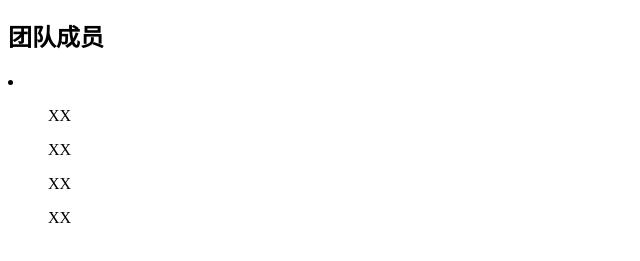
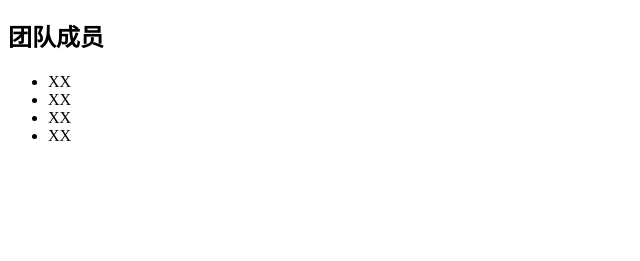
Before and after one commit to WhiteIFE/whiteife.github.io, a plain HTML site: page index.html in a window 1280 px wide. Shown: the part 57-318 px from the top of the page, without its empty margins (0-640 px from the left). Drawn offline with Linux system fonts and the light colour scheme.

Commit message:
Update index.html

```diff
--- a/index.html
+++ b/index.html
@@ -5,11 +5,11 @@
   <body>
     <h1>都是小白(Github:WhiteIFE)</h1>
     <h2>团队成员</h2>
-    <li>
-      <ul>XX</ul>
-      <ul>XX</ul>
-      <ul>XX</ul>
-      <ul>XX</ul>
-    </li>
+    <ul>
+      <li>XX</li>
+      <li>XX</li>
+      <li>XX</li>
+      <li>XX</li>
+    </ul>
   </body>
 </html>
```
